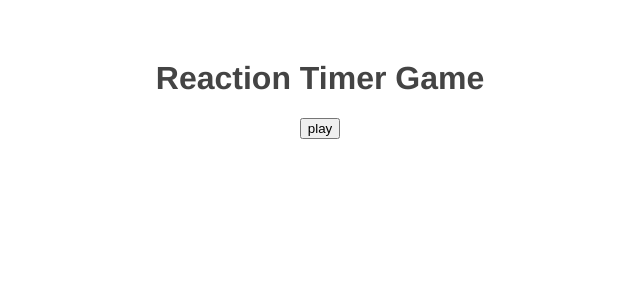
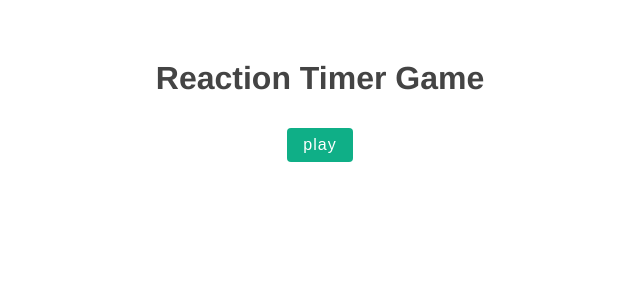
Before and after one commit to berhangorkem/reaction-gamer, a Vue app: page / in a window 1280 px wide. Shown: the top 300 px of the page, without its empty margins (320-960 px from the left). Built offline with nearby package versions, Linux system fonts and the light colour scheme.

Commit message:
result component and view completed

```diff
--- a/src/App.vue
+++ b/src/App.vue
@@ -2,15 +2,16 @@
   <h1>Reaction Timer Game</h1>
   <button @click="start" :disabled="isPlaying">play</button>
   <Block v-if="isPlaying" :delay="delay" @end="endGame"/>
-  <p v-if="showResults" >reaction Time: {{ score }} ms</p>
+  <Result v-if="showResults" :score="score" />
 </template>
 
 <script>
 import Block from './components/Block.vue'
+import Result from './components/Result.vue'
 
 export default {
   name: 'App',
-  components: { Block },
+  components: { Block,Result },
   data(){
     return{
       isPlaying: false,
@@ -43,4 +44,19 @@ export default {
   color: #444;
   margin-top: 60px;
 }
+button{
+  background: #0faf87;
+  color: white;
+  border: none;
+  padding: 8px 16px;
+  border-radius: 4px;
+  font-size: 16px;
+  letter-spacing: 1px;
+  cursor: pointer;
+  margin: 10px;
+}
+button[disabled]{
+  opacity: 0.2;
+  cursor: not-allowed;
+}
 </style>
--- a/src/components/Result.vue
+++ b/src/components/Result.vue
@@ -1,13 +1,32 @@
 <template>
-
+    <p>Reaction Time : {{score}} ms</p>
+    <p class="rank">{{ rank }}</p>
 </template>
 
 <script>
 export default {
-
+    props:['score'],
+    data (){
+        return{
+            rank: null
+        }
+    },
+    mounted(){
+        if(this.score <250){
+            this.rank = "You're too fast bro"
+        }else if(this.score <400){
+            this.rank = "You're good bro"
+        }else{
+            this.rank = "You're slow bro"
+        }
+    }
 }
 </script>
 
 <style>
-
+    .rank{
+        font-size: 1.4em;
+        color: #0faf87;
+        font-weight: bold ;
+    }
 </style>
```
